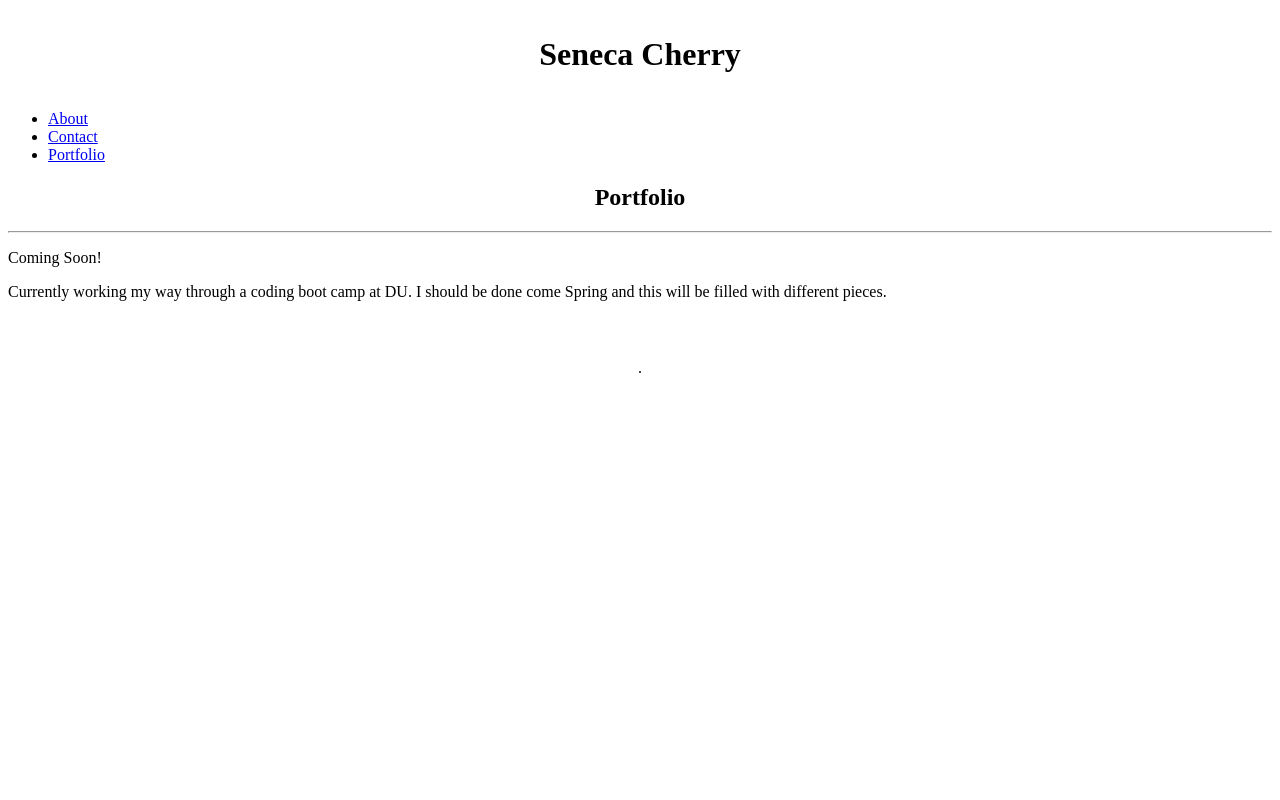
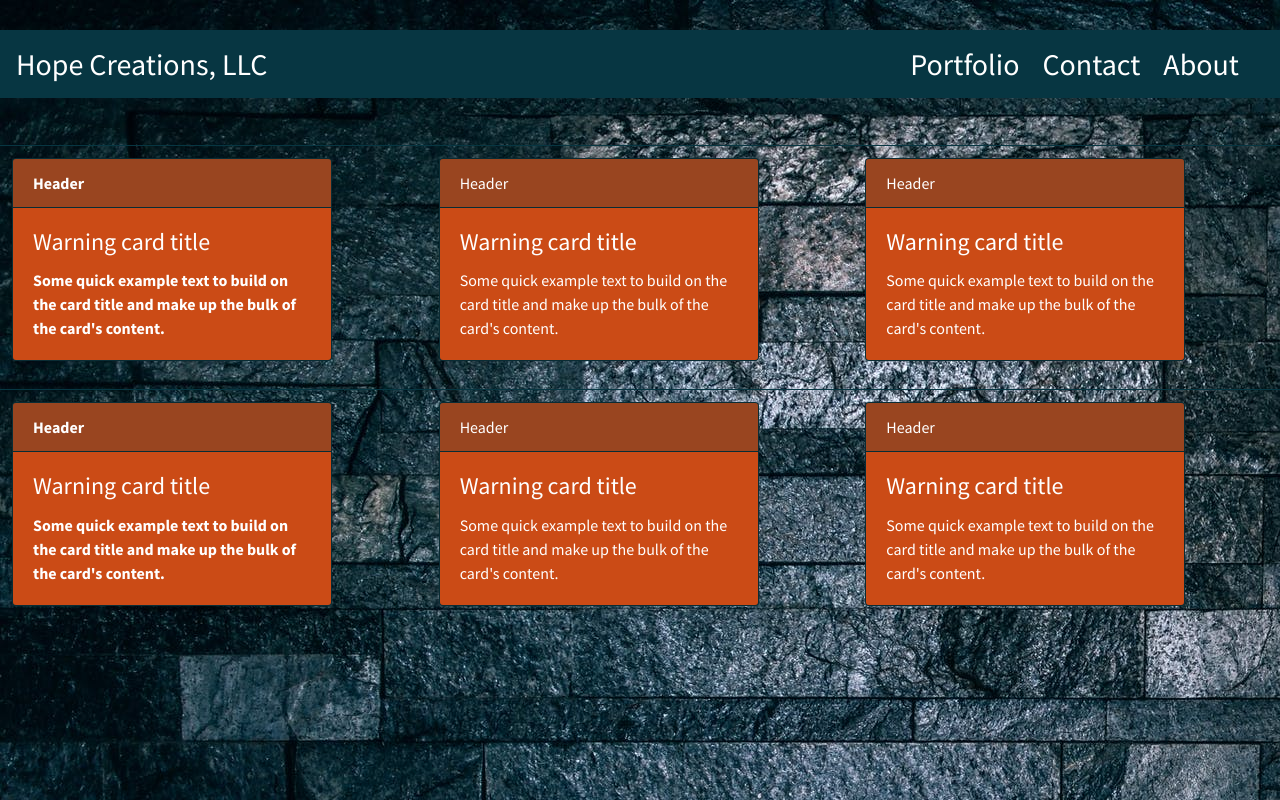
Before and after one commit to Senecacherry/Portfolio, a plain HTML site: page Page Index/portfolio.html in a window 1280 px wide. Drawn offline with nearby package versions, Linux system fonts and the light colour scheme; files that its build step writes are made by us from their sources.

Commit message:
Portfolio HTML/CSS

```diff
--- a/Page Index/portfolio.html
+++ b/Page Index/portfolio.html
@@ -1,53 +1,131 @@
 <!DOCTYPE html>
-<html lang="en-us">
+<html id="htmlP" lang="en-us">
     <head>
 
      <meta charset="UTF-8" />
-    <title>Basic Portfolio</title>
+    <link href="https://stackpath.bootstrapcdn.com/bootswatch/4.1.3/solar/bootstrap.min.css" rel="stylesheet" integrity="sha384-h5kYMLFNMyLXdVYK3MKZeOfXMdU6XqV1do5KyjoYZGlW1FJOj+5qr9u1d7NNCH4N" crossorigin="anonymous">
+    <!-- <link rel="stylesheet" href="https://use.fontawesome.com/releases/v5.5.0/css/all.css" integrity="sha384-B4dIYHKNBt8Bc12p+WXckhzcICo0wtJAoU8YZTY5qE0Id1GSseTk6S+L3BlXeVIU" crossorigin="anonymous"> -->
+    <link rel="stylesheet" type="text/css" href="../css/style.css">
 
-        <link rel="stylesheet" type="text/css" href="css/style.css">
+    <title>Hope Creations, LLC</title>
     </head>
-    <body>
+
+    <body id="portfolioB">
+
+
+<header class="flex">
+
+    <h1 id="header" class="topName">
+        <nav class=" navbar navbar-dark bg-dark" id="navPad3">
+                <a class="navbar-brand" id="hopeLlc" href="../indextesting.html">Hope Creations, LLC</a>
+
+
+        <div class="navbar-expand-lg" id="navbarColor01">
+            <ul class="navbar-nav mr-auto navbar-right">
+                <li class="nav-item active">
+                    <a class="nav-link" id="portfolioP" href="portfolio.html">Portfolio<span class="sr-only">(current)</span></a>
+                </li>
+
+                <li class="nav-item">
+                    <a class="nav-link" id="portfolioC" href="contact.html">Contact</a>
+                </li>
+
+                <li class="nav-item">
+                    <a class="nav-link" id="portfolioA" href="about me.html">About</a>
+                </li>
+            </ul>
+
+        </div>
+    </nav>
+</h1>
+
+</header>
+
+<br>
+
+<table class="table">
+
+<tbody>
+    <tr class="table-warning"></tr>
+        <th><div class="card text-white bg-warning mb-3" style="max-width: 20rem;">
+            <div class="card-header">Header</div>
+                <div class="card-body">
+                    <h4 class="card-title">Warning card title</h4>
+                        <p class="card-text">Some quick example text to build on the card title and make up the bulk of the card's content.</p>
+                </div>
+            </div>
+
+    <td><div class="card text-white bg-warning mb-3" style="max-width: 20rem;">
+        <div class="card-header">Header</div>
+            <div class="card-body">
+                <h4 class="card-title">Warning card title</h4>
+                    <p class="card-text">Some quick example text to build on the card title and make up the bulk of the card's content.</p>
+            </div>
+        </div>
+    </td>
+
+    <td><div class="card text-white bg-warning mb-3" style="max-width: 20rem;">
+        <div class="card-header">Header</div>
+            <div class="card-body">
+                <h4 class="card-title">Warning card title</h4>
+                    <p class="card-text">Some quick example text to build on the card title and make up the bulk of the card's content.</p>
+            </div>
+        </div>
+    </td>
+
+
+<tr class="table-warning table table-hover"></tr>
+        <th scope="row"><div class="card text-white bg-warning mb-3" style="max-width: 20rem;">
+            <div class="card-header">Header</div>
+                <div class="card-body">
+                    <h4 class="card-title">Warning card title</h4>
+                        <p class="card-text">Some quick example text to build on the card title and make up the bulk of the card's content.</p>
+                </div>
+            </div>
+
+    <td><div class="card text-white bg-warning mb-3" style="max-width: 20rem;">
+        <div class="card-header">Header</div>
+            <div class="card-body">
+                <h4 class="card-title">Warning card title</h4>
+                    <p class="card-text">Some quick example text to build on the card title and make up the bulk of the card's content.</p>
+            </div>
+        </div>
+    </td>
+
+    <td><div class="card text-white bg-warning mb-3" style="max-width: 20rem;">
+        <div class="card-header">Header</div>
+            <div class="card-body">
+                <h4 class="card-title">Warning card title</h4>
+                    <p class="card-text">Some quick example text to build on the card title and make up the bulk of the card's content.</p>
+            </div>
+        </div>
+    </td>
+</th>
+</th>
+</tbody>
+</table>
 
 
 
 
 
-    <div class="wrapper">
-
-<header class="flex">
-
-    <h1 id="header"> Seneca Cherry</h1>
-
-    <ul>
-        <li><a href="about me.html">About</a></li>
-        <li><a href="contact.html">Contact</a></li>
-        <li><a href="portfolio.html">Portfolio</a></li>
-    </ul>
-
-</header>
-
-    </div>
-</body>
-
-    </section>
 
 
 
+        <!-- <tr class="table-warning">
 
-<div id="jumbotron">
+                <td>Column content</td>
+                <td>Column content</td>
+                <td>Column content</td>
+              </tr>
+             -->
+<!-- <div id="jumbotron">
         <h2 class="about"> Portfolio </h2>
         <hr class="myb1">
         <p class="para">Coming Soon!</p>
         <p class="para">Currently working my way through a coding boot camp at DU. I should be done come Spring and this will be filled with different pieces.</p>
 
-    </div>
+    </div> -->
 
-</section>
-        </div>
-
-        <footer class="bottom">
-                .
-            </footer>
     </body>
 </html>
--- a/css/style.css
+++ b/css/style.css
@@ -8,15 +8,20 @@ body {
 
 }
 
+.card border-warning mb-3 {
+
+    background-color:#163749;
+}
+
+#cardsP {
+
+    margin-left:55px;
+}
+
+
 #contact {
 
     margin-top: -15px;
-}
-
-#contactB {
-
-    background-image: url(../assets/images/contactbackground.jpeg);
-    color:black;
 }
 
 #contactA {
@@ -24,6 +29,15 @@ body {
     color: white;
     font-size:30px;
     padding-right:15px;
+}
+
+#contactB {
+
+    background-image: url(../assets/images/contactbackground.jpeg);
+    color:black;
+    height:100%;
+    overscroll-behavior-y: contain;
+
 }
 
 #contactC {
@@ -66,11 +80,6 @@ footer {
 
 }
 
-/* #footerTwo {
-
-
-} */
-
 #forms {
 
     padding-left:40px;
@@ -92,10 +101,19 @@ footer {
     align-content: center;
 }
 
+#gitFooter {
+
+    background-color: none;
+    height:50px;
+    width:50px;
+
+
+}
+
 #github {
 
+    height: 100px;
     padding-top:-40px;
-    height: 100px;
     width:100px;
 
  }
@@ -105,6 +123,7 @@ footer {
 
     padding-top: 50px;
 
+
  }
 
  #hopeLlc {
@@ -113,11 +132,17 @@ footer {
 
  }
 
- html {
+ #html {
 
     height:100%;
 
  }
+
+ /* #htmlTwo {
+
+    height:100%;
+    overflow:hidden;
+ } */
 
 h1 {
 
@@ -131,6 +156,23 @@ h2 {
     text-align: center;
 }
 
+#indexA {
+
+    color:white;
+    font-size:30px;
+}
+
+#indexC {
+
+    color:white;
+    font-size:30px;
+}
+
+#indexP {
+
+    color:white;
+    font-size: 30px;
+}
 
 #inputEmail, #inputName {
 
@@ -172,7 +214,31 @@ legend {
 #navPad {
 
     height:60px;
+}
 
+#portfolioA {
+
+    color:white;
+    font-size:30px;
+    padding-right:15px;
+}
+
+#portfolioB {
+
+    background-image: url(../assets/images/background.jpeg);
+}
+
+#portfolioC {
+
+    color:white;
+    font-size:30px;
+    padding-right:15px;
+}
+
+#portfolioP {
+
+    font-size:30px;
+    padding-right:15px;
 }
 
 
@@ -180,6 +246,14 @@ legend {
 
     margin-top:30px;
 }
+
+
+.table-warning {
+
+    margin-left:30px;
+}
+
+
 
 #testing {
 
```
Also changed, not shown: Page Index/about me.html (+2 -1 lines), Page Index/contact.html (+4 -4 lines), indextesting.html (+5 -5 lines).
